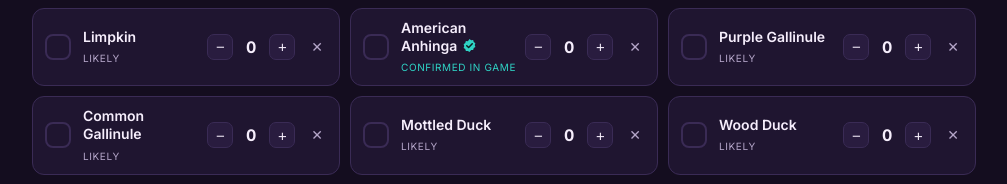
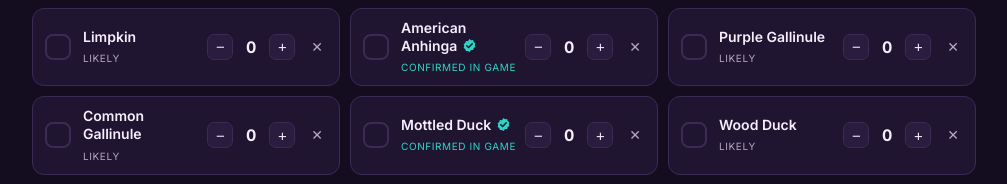
Before and after one commit to reginaelyse/leonidabirdlog, a plain HTML site: page index.html in a window 1280 px wide. Shown: the part 1131-1315 px from the top of the page, without its empty margins (136-1143 px from the left). Drawn offline with nearby package versions, Linux system fonts and the light colour scheme.

Commit message:
Verify Mottled Duck
Co-Authored-By: Claude Opus 5.5 <noreply@anthropic.com>
Claude-Session: https://claude.ai/code/session_01G8LQV4NivKZev5aiasoQbJ

```diff
--- a/index.html
+++ b/index.html
@@ -249,7 +249,7 @@
 
 <script>
 const HABITATS = ["Wetlands & Swamps","Coast & Beaches","Skies & Raptors","Woods & Countryside","City & Suburbs"];
-const CONFIRMED = new Set(["American Flamingo","Brown Pelican","Mallard","Sandhill Crane","Great Egret","Osprey","Caspian Tern","Laughing Gull","Monk Parakeet","Double-crested Cormorant","American Crow","Herring Gull","Magnificent Frigatebird","Roseate Spoonbill","American White Pelican","Northern Gannet","White Ibis","House Sparrow","Blue Jay","Tricolored Heron","Turkey Vulture","Great Blue Heron","Whooping Crane","Anhinga","Wood Stork"]); // bird ids
+const CONFIRMED = new Set(["American Flamingo","Brown Pelican","Mallard","Sandhill Crane","Great Egret","Osprey","Caspian Tern","Laughing Gull","Monk Parakeet","Double-crested Cormorant","American Crow","Herring Gull","Magnificent Frigatebird","Roseate Spoonbill","American White Pelican","Northern Gannet","White Ibis","House Sparrow","Blue Jay","Tricolored Heron","Turkey Vulture","Great Blue Heron","Whooping Crane","Anhinga","Wood Stork","Mottled Duck"]); // bird ids
 const DISPLAY = {"Osprey":"Western Osprey","Brown Pelican":"Eastern Brown Pelican","White Ibis":"American White Ibis","Anhinga":"American Anhinga"}; // id -> name shown (ids never change, so saved sightings carry over)
 const SEED = {
   "Wetlands & Swamps":["Great Egret","Snowy Egret","Great Blue Heron","Tricolored Heron","Little Blue Heron","Green Heron","Black-crowned Night Heron","Roseate Spoonbill","White Ibis","Wood Stork","Sandhill Crane","Whooping Crane","Limpkin","Anhinga","Purple Gallinule","Common Gallinule","Mottled Duck","Wood Duck","Mallard","Belted Kingfisher"],
```
